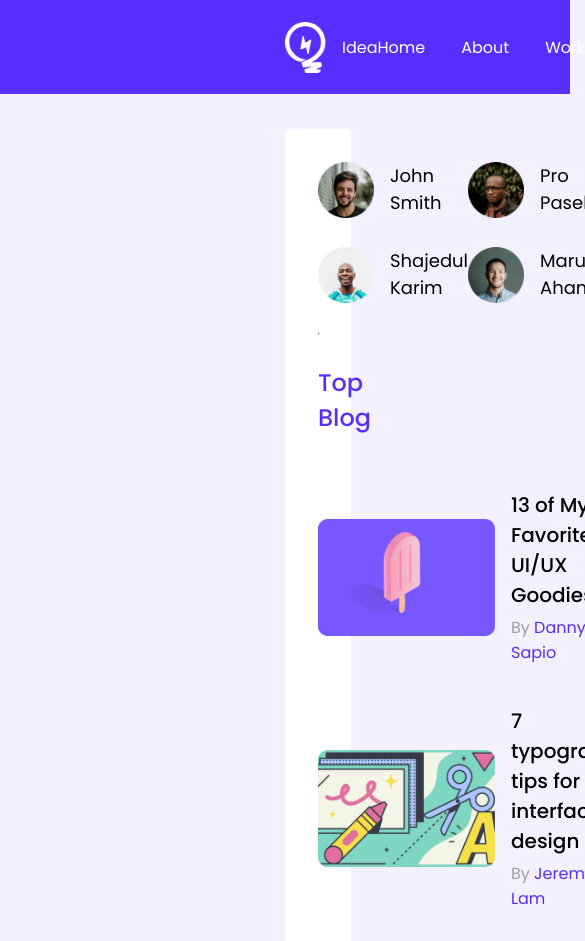
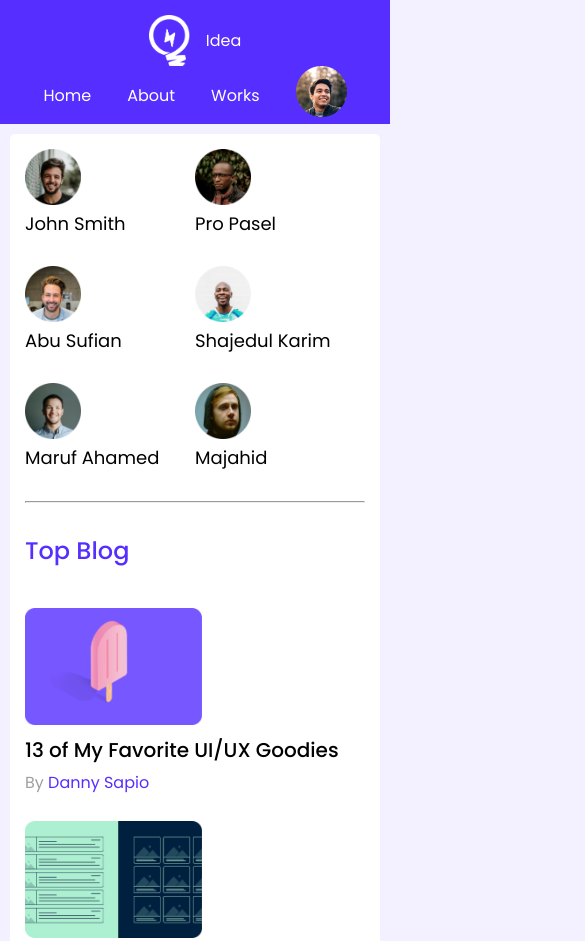
Before and after one commit to prodipdev/leader-board, a plain HTML site: page index.html in a window 390 px wide. Shown: the top 941 px of the page, 585 px wide, since content can reach past the window. Drawn offline with Linux system fonts and the light colour scheme.

Commit message:
Complete Responsive for Mobile device

```diff
--- a/styles/style.css
+++ b/styles/style.css
@@ -119,7 +119,7 @@ hr {
     border-radius: 5px;
 }
 .course-item img {
-    width: 100%;
+    width: auto;
     height: 104px;
 }
 .course-item .author {
@@ -148,3 +148,38 @@ hr {
     border-radius: 25px;
     padding: 5px 7px;
 }
+
+/* ---------------------------
+                Media Queries for others devices
+                ---------------------------------------------*/
+@media screen and (max-width: 576px) {
+    main {
+        padding: 10px
+    }
+    nav {
+        flex-direction: column;
+        padding: 15px 10px;
+    }
+    .first-container, .last-container {
+        padding: 15px;
+    }
+    .players {
+        grid-template-columns: repeat(2, 1fr);
+    }
+    .player {
+        flex-direction: column;
+        gap: 5px;
+    }
+    .blogs {
+        grid-template-columns: repeat(1, 1fr);
+
+    }
+    .blog-item {
+        flex-direction: column;
+        gap: 10px;
+        align-items: flex-start;
+    }
+    .latest-course {
+        grid-template-columns: repeat(1, 1fr);
+    }
+}
```
